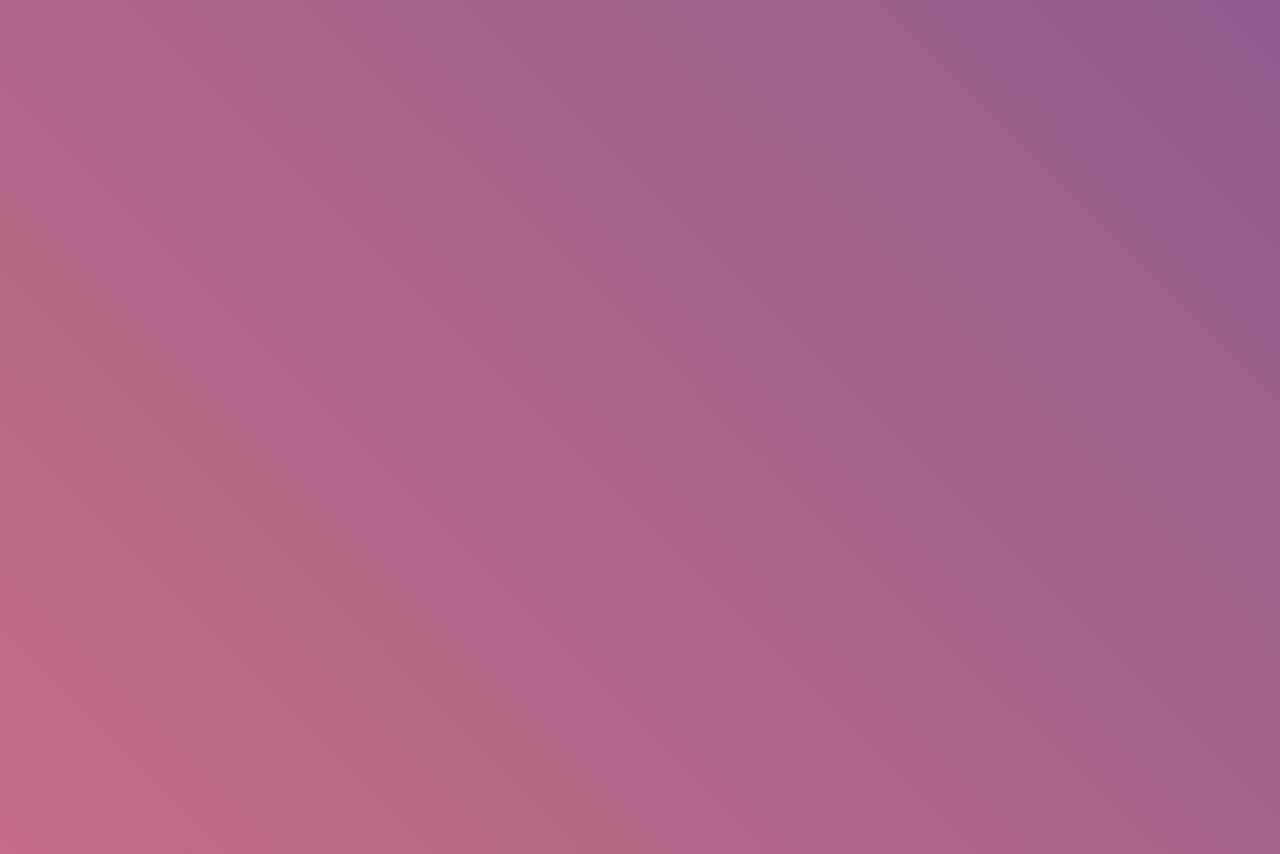
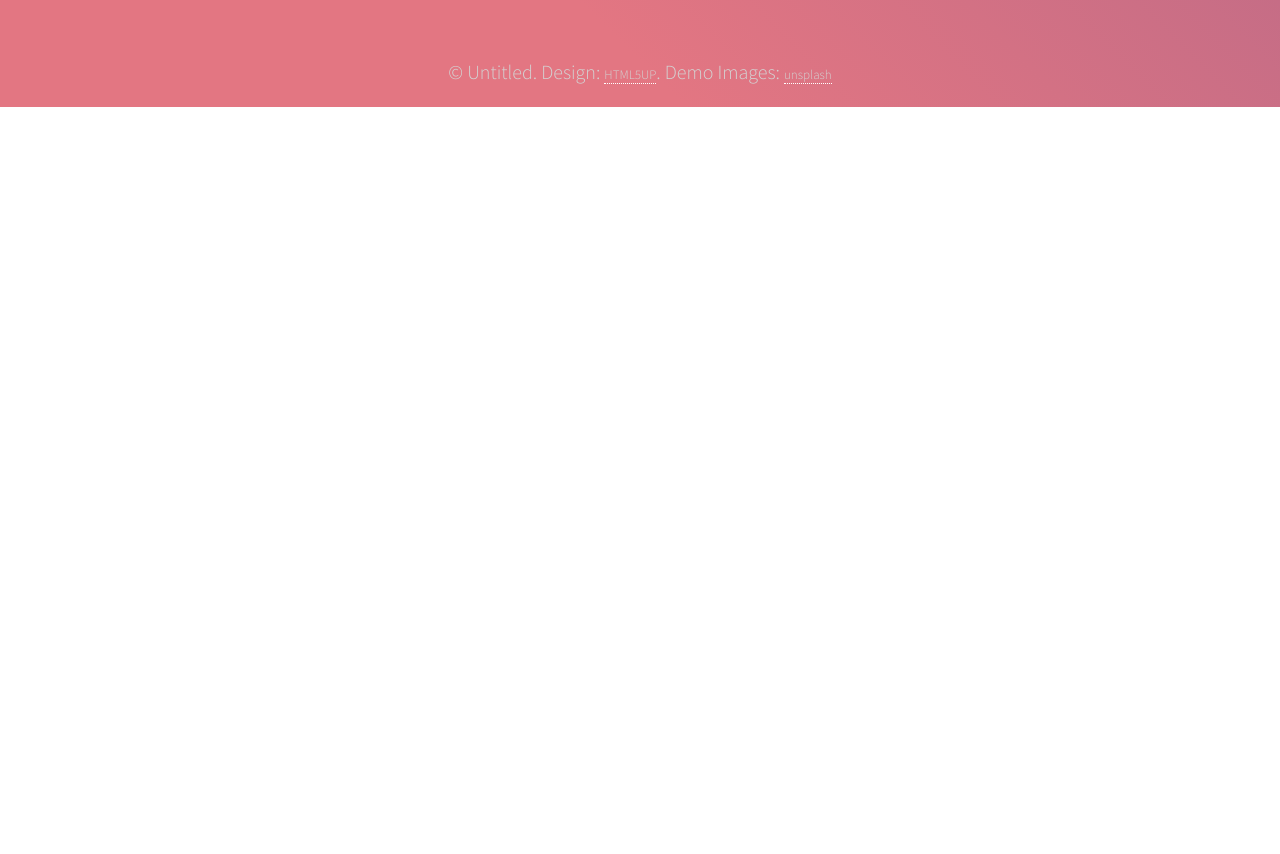
Before and after one commit to brett-powers/stellar, a plain HTML site: page index.html in a window 1280 px wide. Shown: the part 3170-4024 px from the top of the page. After the commit the page ends 3277 px from the top, so only its background shows below. Drawn offline with Linux system fonts and the light colour scheme.

Commit message:
Create copyright at the bottom of the page.

```diff
--- a/CSS/styles.css
+++ b/CSS/styles.css
@@ -10,7 +10,6 @@
 }
 body {
   background: linear-gradient(45deg, #e37682 15%, #5f4d93 85%);
-  height: 800vh;
 }
 /*Layout*/
 header {
@@ -427,3 +426,13 @@ footer {
     margin-top: 0;
   }
 }
+/* Copyright */
+.copyright {
+  margin-top: 60px;
+  text-align: center;
+}
+.copyright,
+.copyright__link {
+  font-size: 1.3rem;
+  color: lightgray;
+}
--- a/index.html
+++ b/index.html
@@ -234,6 +234,13 @@
           </div>
         </div>
       </section>
+      <section class="copyright">
+        <p>
+          &copy Untitled. Design:
+          <a class="copyright__link" href="#">HTML5UP</a>. Demo Images:
+          <a class="copyright__link" href="#">unsplash</a>
+        </p>
+      </section>
     </footer>
   </body>
 </html>
```
